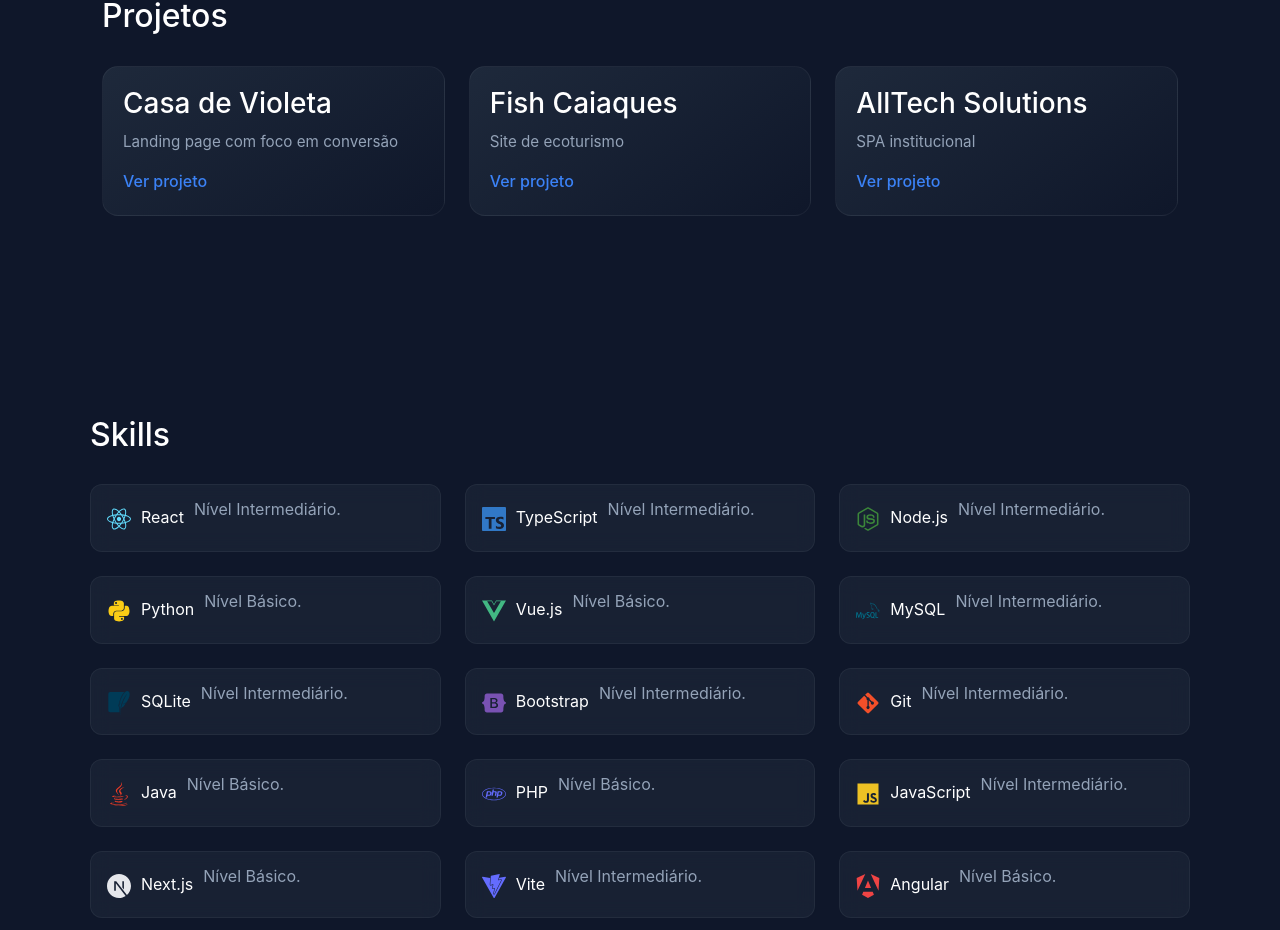
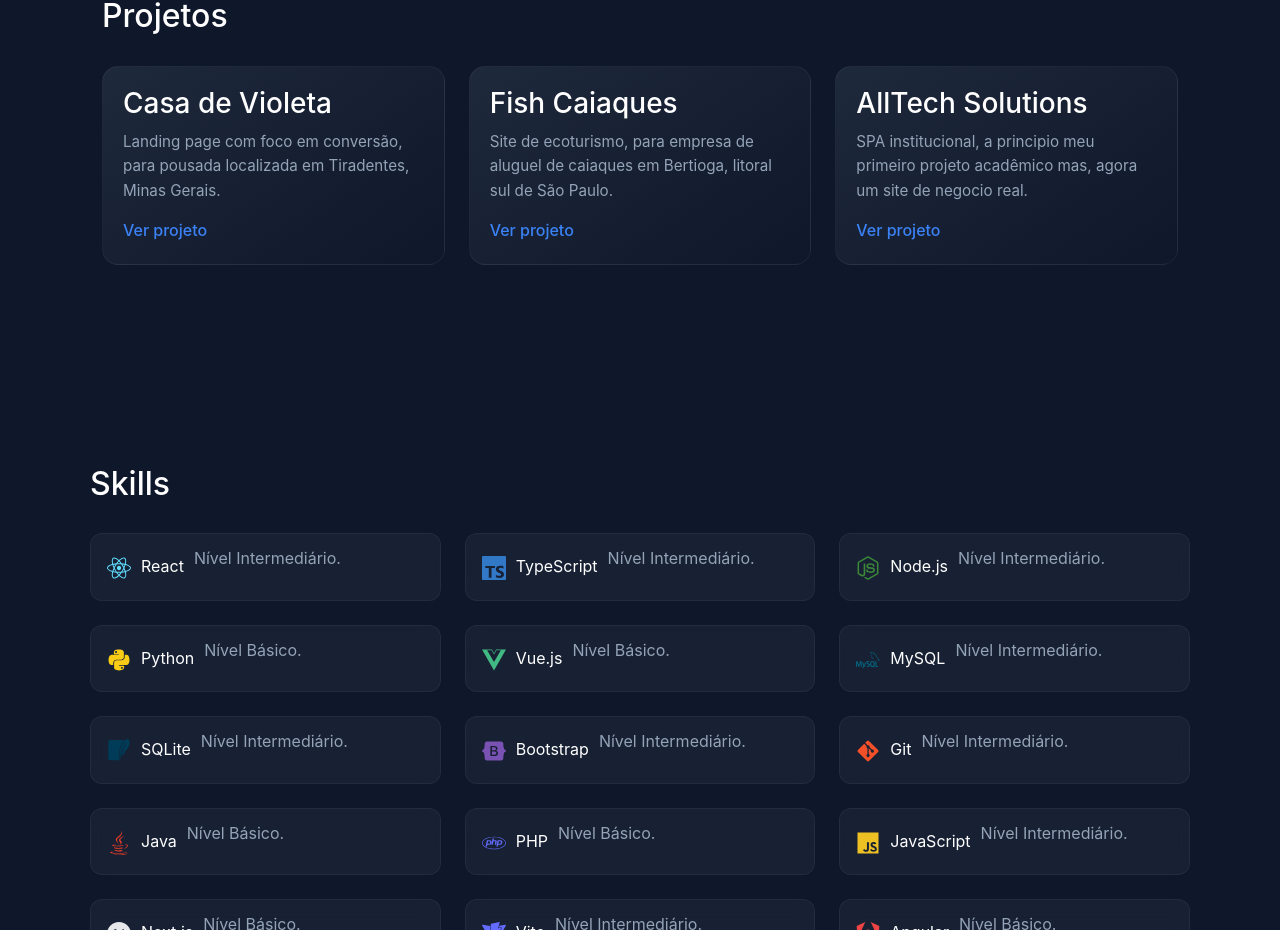
Before and after one commit to AndersonMattarDev/portfolio, a React (Vite) app: page / in a window 1280 px wide. Shown: the part 1398-2328 px from the top of the page. Built offline with nearby package versions, Linux system fonts and the light colour scheme.

Commit message:
acerto de texto da sessão projects

```diff
--- a/src/data/projects.ts
+++ b/src/data/projects.ts
@@ -7,17 +7,17 @@
 export const projects: Project[] = [
   {
     title: "Casa de Violeta",
-    desc: "Landing page com foco em conversão",
+    desc: "Landing page com foco em conversão, para pousada localizada em Tiradentes, Minas Gerais.",
     link: "https://www.casadevioletapousada.com.br/"
   },
   {
     title: "Fish Caiaques",
-    desc: "Site de ecoturismo",
+    desc: "Site de ecoturismo, para empresa de aluguel de caiaques em Bertioga, litoral sul de São Paulo.",
     link: "https://fishcaiaquesecoturismo.netlify.app/"
   },
   {
     title: "AllTech Solutions",
-    desc: "SPA institucional",
+    desc: "SPA institucional, a principio meu primeiro projeto acadêmico mas, agora um site de negocio real.",
     link: "https://alltechsolutions.netlify.app/"
   }
 ];
```
Also changed, not shown: 1 other file (tests, documents, lock files or other folders).
